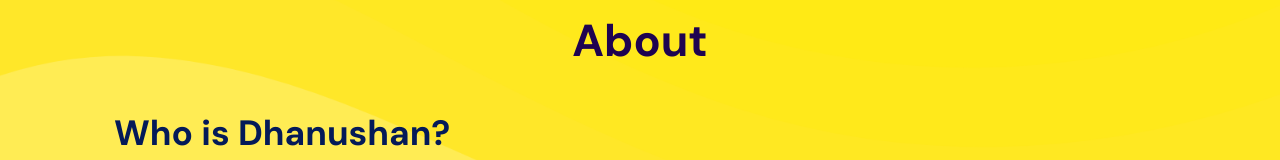
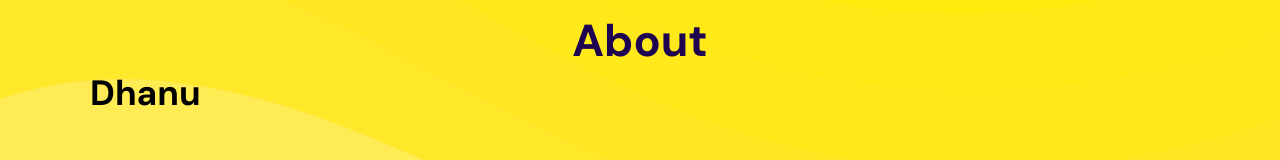
Before and after one commit to DhanuV18/my_react_portfolio, a React (Create React App) app: page / in a window 1280 px wide. Shown: the part 640-800 px from the top of the page. Built offline with nearby package versions, Linux system fonts and the light colour scheme; no server answers; the HTML template or start-up script is replaced by a standard one.

Commit message:
testing 04

```diff
--- a/src/container/About/About.jsx
+++ b/src/container/About/About.jsx
@@ -39,6 +39,7 @@ const About = () => {
           whileInView={scaleVariants.whileInView}
         >
           <h1 className="about__heading">About</h1>
+          <h2>Dhanu</h2>
         </motion.div>
 
         {/* {aboutMe.map((aboutMe, index) => ( */}
```
